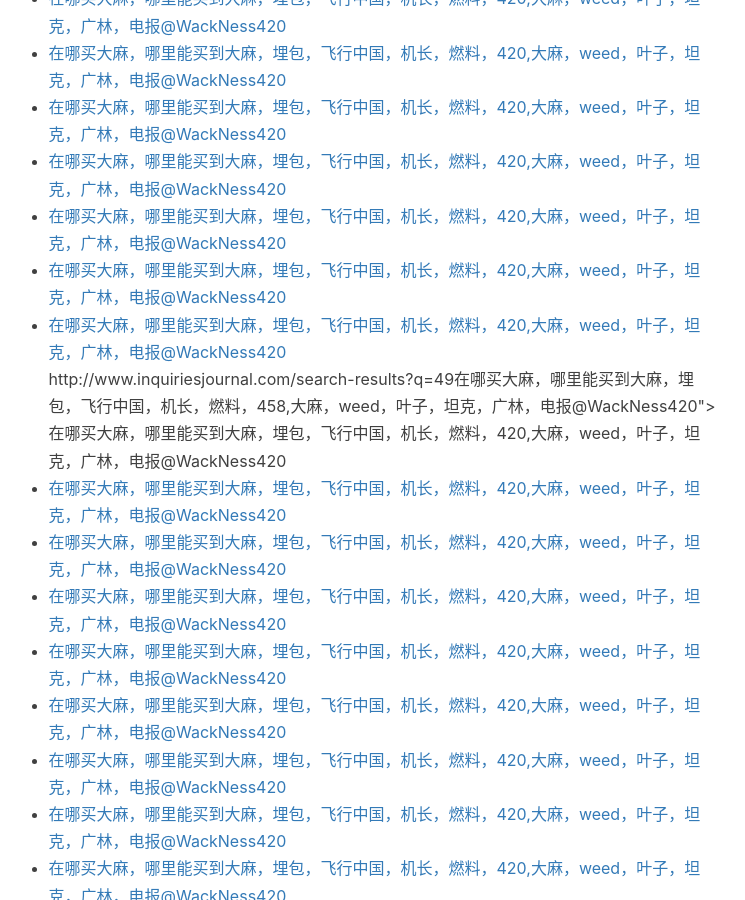
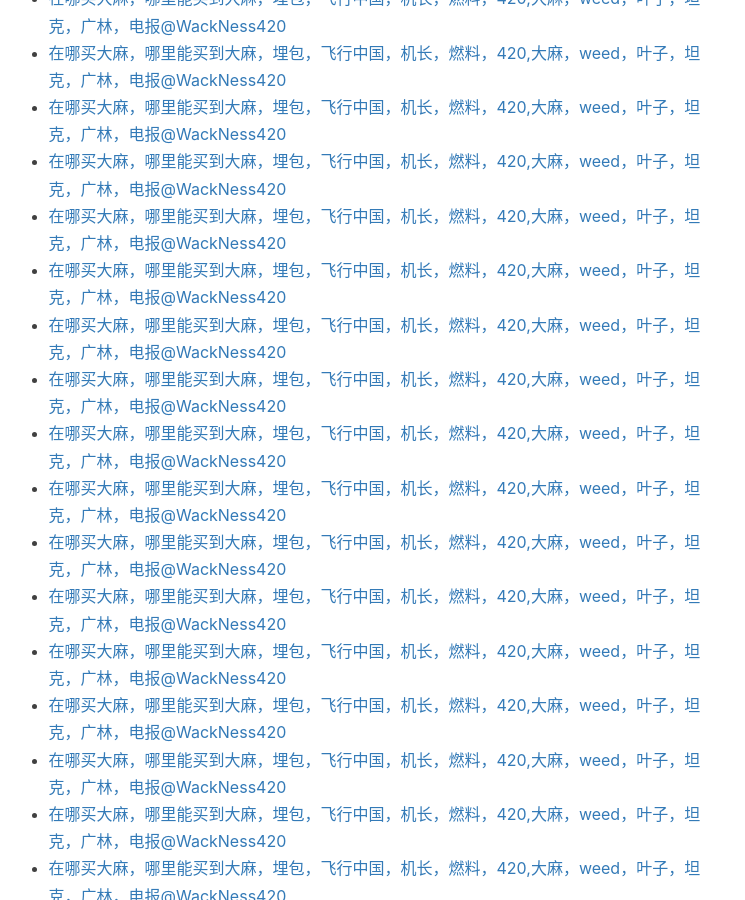
Before and after one commit to feixingzhongguo/feixingzhongguo.github.io, a Jekyll site: the page built from about.html, in a window 1280 px wide and 900 px high, scrolled down 2601 px. Shown: the whole window, without its empty margins (159-904 px from the left). Built offline with Jekyll 4.4.1, drawn with Linux system fonts in a browser that asks for light colours; nearby versions of some CDN libraries; comment, search, counter and statistics services are not loaded; some of the changed lines change nothing that is shown; some of the changed text lies outside the part shown.

Commit message:
Update about.html

```diff
--- a/about.html
+++ b/about.html
@@ -43,7 +43,7 @@
 <li><a href="https://phcsafety.com/catalogsearch/result/?q=21在哪买大麻，哪里能买到大麻，埋包，飞行中国，机长，燃料，430,大麻，weed，叶子，坦克，广林，电报@WackNess420">在哪买大麻，哪里能买到大麻，埋包，飞行中国，机长，燃料，420,大麻，weed，叶子，坦克，广林，电报@WackNess420</a></li>
 <li><a href="https://www.kyoto-u.ac.jp/ja/search?q=22在哪买大麻，哪里能买到大麻，埋包，飞行中国，机长，燃料，431,大麻，weed，叶子，坦克，广林，电报@WackNess420">在哪买大麻，哪里能买到大麻，埋包，飞行中国，机长，燃料，420,大麻，weed，叶子，坦克，广林，电报@WackNess420</a></li>
 <li><a href="https://www.nirhealth.org/?s=23在哪买大麻，哪里能买到大麻，埋包，飞行中国，机长，燃料，432,大麻，weed，叶子，坦克，广林，电报@WackNess420">在哪买大麻，哪里能买到大麻，埋包，飞行中国，机长，燃料，420,大麻，weed，叶子，坦克，广林，电报@WackNess420</a></li>
-tps://www.parknshop.com/zh-hk/search?text=24在哪买大麻，哪里能买到大麻，埋包，飞行中国，机长，燃料，433,大麻，weed，叶子，坦克，广林，电报@WackNess420">在哪买大麻，哪里能买到大麻，埋包，飞行中国，机长，燃料，420,大麻，weed，叶子，坦克，广林，电报@WackNess420</a></li>
+<li><a href="https://www.parknshop.com/zh-hk/search?text=24在哪买大麻，哪里能买到大麻，埋包，飞行中国，机长，燃料，433,大麻，weed，叶子，坦克，广林，电报@WackNess420">在哪买大麻，哪里能买到大麻，埋包，飞行中国，机长，燃料，420,大麻，weed，叶子，坦克，广林，电报@WackNess420</a></li>
 <li><a href="https://ocularinc.com/catalogsearch/result/?q=25在哪买大麻，哪里能买到大麻，埋包，飞行中国，机长，燃料，434,大麻，weed，叶子，坦克，广林，电报@WackNess420">在哪买大麻，哪里能买到大麻，埋包，飞行中国，机长，燃料，420,大麻，weed，叶子，坦克，广林，电报@WackNess420</a></li>
 <li><a href="https://tamson-instruments.com/catalogsearch/result/?q=26在哪买大麻，哪里能买到大麻，埋包，飞行中国，机长，燃料，435,大麻，weed，叶子，坦克，广林，电报@WackNess420">在哪买大麻，哪里能买到大麻，埋包，飞行中国，机长，燃料，420,大麻，weed，叶子，坦克，广林，电报@WackNess420</a></li>
 <li><a href="https://www.mynextmove.org/find/search?s=27在哪买大麻，哪里能买到大麻，埋包，飞行中国，机长，燃料，436,大麻，weed，叶子，坦克，广林，电报@WackNess420">在哪买大麻，哪里能买到大麻，埋包，飞行中国，机长，燃料，420,大麻，weed，叶子，坦克，广林，电报@WackNess420</a></li>
@@ -68,7 +68,7 @@
 <li><a href="https://tw.thermaltake.com/catalogsearch/result/?q=46在哪买大麻，哪里能买到大麻，埋包，飞行中国，机长，燃料，455,大麻，weed，叶子，坦克，广林，电报@WackNess420">在哪买大麻，哪里能买到大麻，埋包，飞行中国，机长，燃料，420,大麻，weed，叶子，坦克，广林，电报@WackNess420</a></li>
 <li><a href="https://parador.de/catalogsearch/result/?q=47在哪买大麻，哪里能买到大麻，埋包，飞行中国，机长，燃料，456,大麻，weed，叶子，坦克，广林，电报@WackNess420">在哪买大麻，哪里能买到大麻，埋包，飞行中国，机长，燃料，420,大麻，weed，叶子，坦克，广林，电报@WackNess420</a></li>
 <li><a href="https://www.aigle.com/fr/fr/search?lang=fr_FR&q=48在哪买大麻，哪里能买到大麻，埋包，飞行中国，机长，燃料，457,大麻，weed，叶子，坦克，广林，电报@WackNess420">在哪买大麻，哪里能买到大麻，埋包，飞行中国，机长，燃料，420,大麻，weed，叶子，坦克，广林，电报@WackNess420</a></li>
-http://www.inquiriesjournal.com/search-results?q=49在哪买大麻，哪里能买到大麻，埋包，飞行中国，机长，燃料，458,大麻，weed，叶子，坦克，广林，电报@WackNess420">在哪买大麻，哪里能买到大麻，埋包，飞行中国，机长，燃料，420,大麻，weed，叶子，坦克，广林，电报@WackNess420</a></li>
+<li><a href="http://www.inquiriesjournal.com/search-results?q=49在哪买大麻，哪里能买到大麻，埋包，飞行中国，机长，燃料，458,大麻，weed，叶子，坦克，广林，电报@WackNess420">在哪买大麻，哪里能买到大麻，埋包，飞行中国，机长，燃料，420,大麻，weed，叶子，坦克，广林，电报@WackNess420</a></li>
 <li><a href="https://m.momoshop.com.tw/search.momo?searchKeyword=50在哪买大麻，哪里能买到大麻，埋包，飞行中国，机长，燃料，459,大麻，weed，叶子，坦克，广林，电报@WackNess420">在哪买大麻，哪里能买到大麻，埋包，飞行中国，机长，燃料，420,大麻，weed，叶子，坦克，广林，电报@WackNess420</a></li>
 <li><a href="https://nceca.net/?s=51在哪买大麻，哪里能买到大麻，埋包，飞行中国，机长，燃料，460,大麻，weed，叶子，坦克，广林，电报@WackNess420">在哪买大麻，哪里能买到大麻，埋包，飞行中国，机长，燃料，420,大麻，weed，叶子，坦克，广林，电报@WackNess420</a></li>
 <li><a href="https://www.yuyubottle.com/catalogsearch/result/?q=52在哪买大麻，哪里能买到大麻，埋包，飞行中国，机长，燃料，461,大麻，weed，叶子，坦克，广林，电报@WackNess420">在哪买大麻，哪里能买到大麻，埋包，飞行中国，机长，燃料，420,大麻，weed，叶子，坦克，广林，电报@WackNess420</a></li>
```
